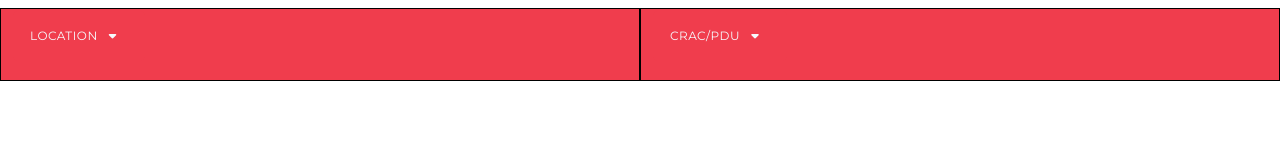
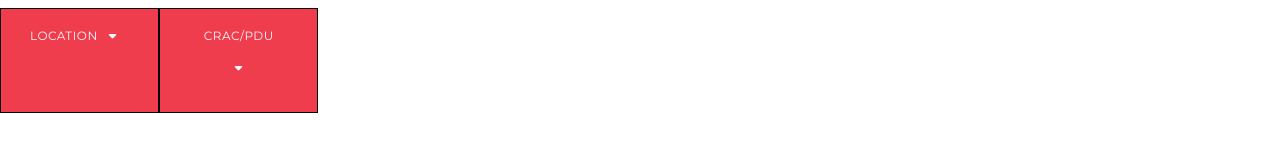
Before and after one commit to Apotech-Group/NPlus2, a website: page index.html in a window 1280 px wide. Drawn offline with Linux system fonts and the light colour scheme.

Commit message:
absolute positioning

```diff
--- a/index.html
+++ b/index.html
@@ -18,7 +18,7 @@
 </head>
 
 <body>
-    <div class="row">
+    <div class="row" style="position: absolute;">
         <div class="col list-dropdown bg-primary" style="border: 1px solid black;">
             <button width="100%" class="btn-primary btn-dropdown">
                 Location<span class="icon"><i class="fa fa-wrapper fa-caret-down"></i></span>
```
